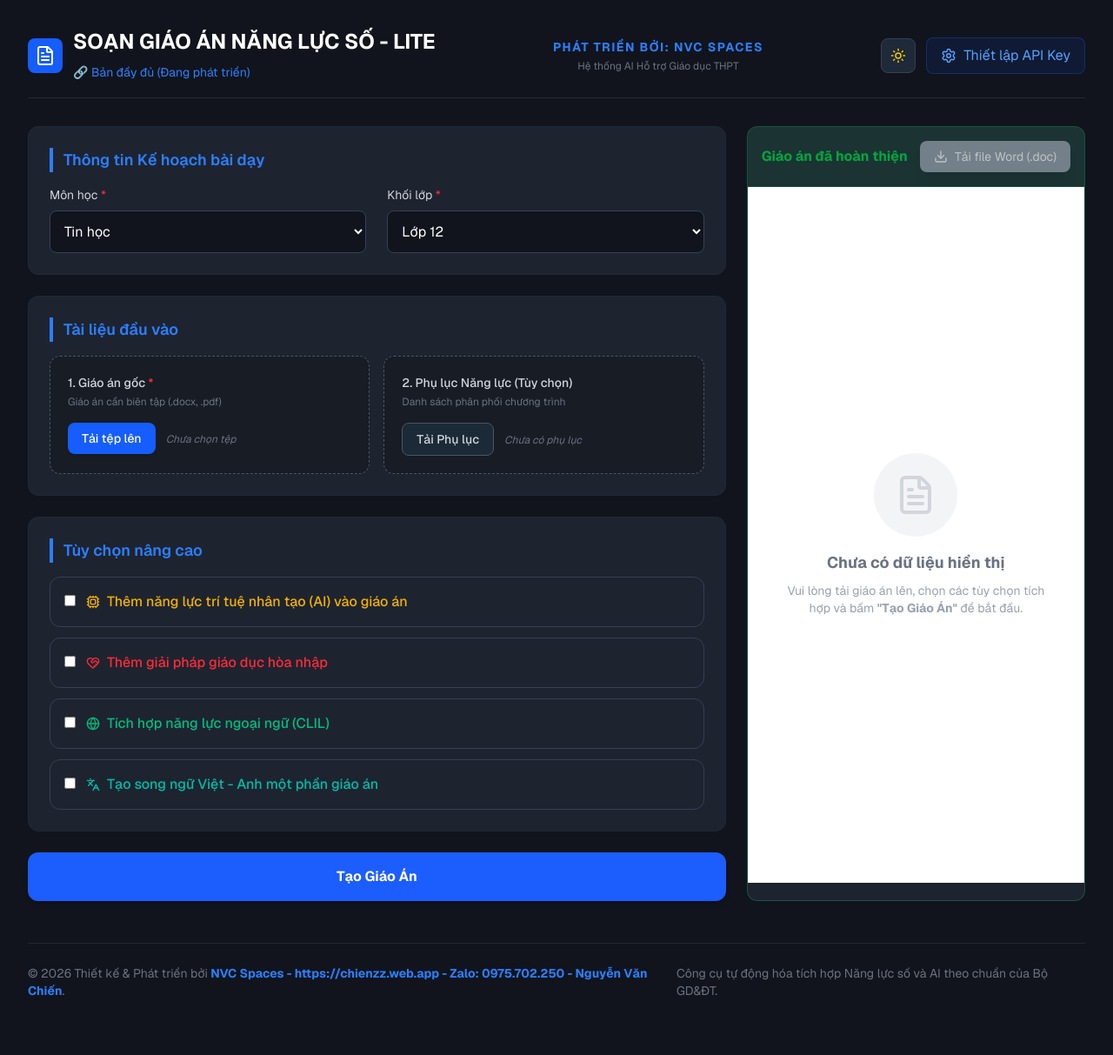
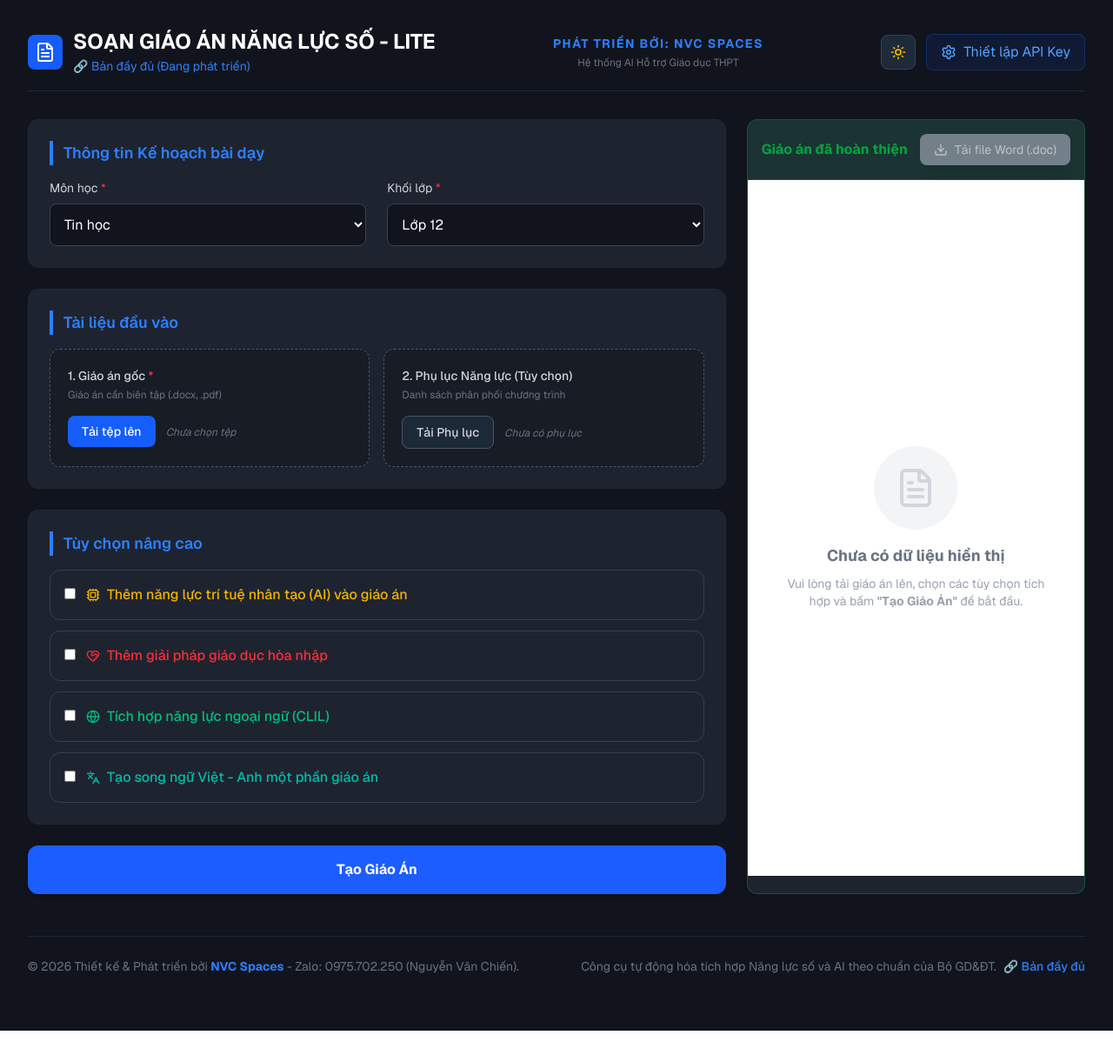
Before and after one commit to nvchienspt-maker/giao-an-NLS-AI, a Next.js app: page / in a window 1280 px wide. Shown: the whole page at 87% size. After the commit the page ends 1185 px from the top, so only its background shows below. Built offline with nearby package versions, Linux system fonts and the light colour scheme.

Commit message:
update app/page.tsx

```diff
--- a/app/page.tsx
+++ b/app/page.tsx
@@ -174,26 +174,26 @@ export default function Home() {
   return (
     <div className={`min-h-screen font-sans p-4 md:p-8 transition-colors duration-300 ${theme.bgMain} ${theme.textMain}`}>
       <header className={`flex flex-col md:flex-row justify-between items-center mb-8 border-b pb-4 gap-4 ${theme.borderHeader}`}>
-        <div className="flex-shrink-0">
-          <h1 className={`text-2xl font-bold flex items-center gap-3 ${theme.textTitle}`}>
-            <div className="bg-blue-600 p-2 rounded-lg">
-              <FileText size={24} className="text-white" />
+        <div className="flex-shrink-0 flex items-center gap-3">
+          <div className="bg-blue-600 p-2 rounded-lg text-white flex items-center justify-center">
+            <FileText size={24} />
           </div>
 
           <div>
-              <div>SOẠN GIÁO ÁN NĂNG LỰC SỐ - LITE</div>
+            <h1 className={`text-2xl font-bold ${theme.textTitle}`}>
+              SOẠN GIÁO ÁN NĂNG LỰC SỐ - LITE
+            </h1>
 
             {/* LINK BÊN DƯỚI */}
             <a
               href="https://nvc-khbd.vercel.app"
               target="_blank"
               rel="noopener noreferrer"
-                className="text-sm font-normal text-blue-500 hover:text-blue-600 hover:underline transition-colors"
+              className="text-sm font-normal text-blue-500 hover:text-blue-600 hover:underline transition-colors inline-block mt-0.5"
             >
               🔗 Bản đầy đủ (Đang phát triển)
             </a>
           </div>
-          </h1>
         </div>
 
         <div className="hidden md:flex flex-col items-center justify-center text-center flex-1">
@@ -353,12 +353,23 @@ export default function Home() {
 
       <footer className={`max-w-7xl mx-auto mt-12 pt-6 border-t flex flex-col md:flex-row justify-between items-center text-sm pb-8 ${isDarkMode ? 'border-gray-800 text-gray-500' : 'border-gray-200 text-gray-500'}`}>
         <p>
-          © {new Date().getFullYear()} Thiết kế & Phát triển bởi{" "}
+          © {new Date().getFullYear()} Thiết kế & Phát triển bởi{' '}
           <a href="https://chienzz.web.app" target="_blank" rel="noopener noreferrer" className="font-bold text-blue-500 hover:text-blue-600 hover:underline transition-colors">
-            NVC Spaces - https://chienzz.web.app - Zalo: 0975.702.250 - Nguyễn Văn Chiến
-          </a>.
+            NVC Spaces
+          </a>{' '}
+          - Zalo: 0975.702.250 (Nguyễn Văn Chiến).
         </p>
-        <p className="mt-2 md:mt-0">Công cụ tự động hóa tích hợp Năng lực số và AI theo chuẩn của Bộ GD&ĐT.</p>
+        <p className="mt-2 md:mt-0 flex items-center gap-1">
+          <span>Công cụ tự động hóa tích hợp Năng lực số và AI theo chuẩn của Bộ GD&ĐT.</span>
+          <a
+            href="https://nvc-khbd.vercel.app"
+            target="_blank"
+            rel="noopener noreferrer"
+            className="text-blue-500 hover:underline font-medium ml-1"
+          >
+            🔗 Bản đầy đủ
+          </a>
+        </p>
       </footer>
 
       {/* Truyền isDarkMode sang cho Modal để đồng bộ màu sắc */}
```
Lines whose indentation alone changed are shown as unchanged.
